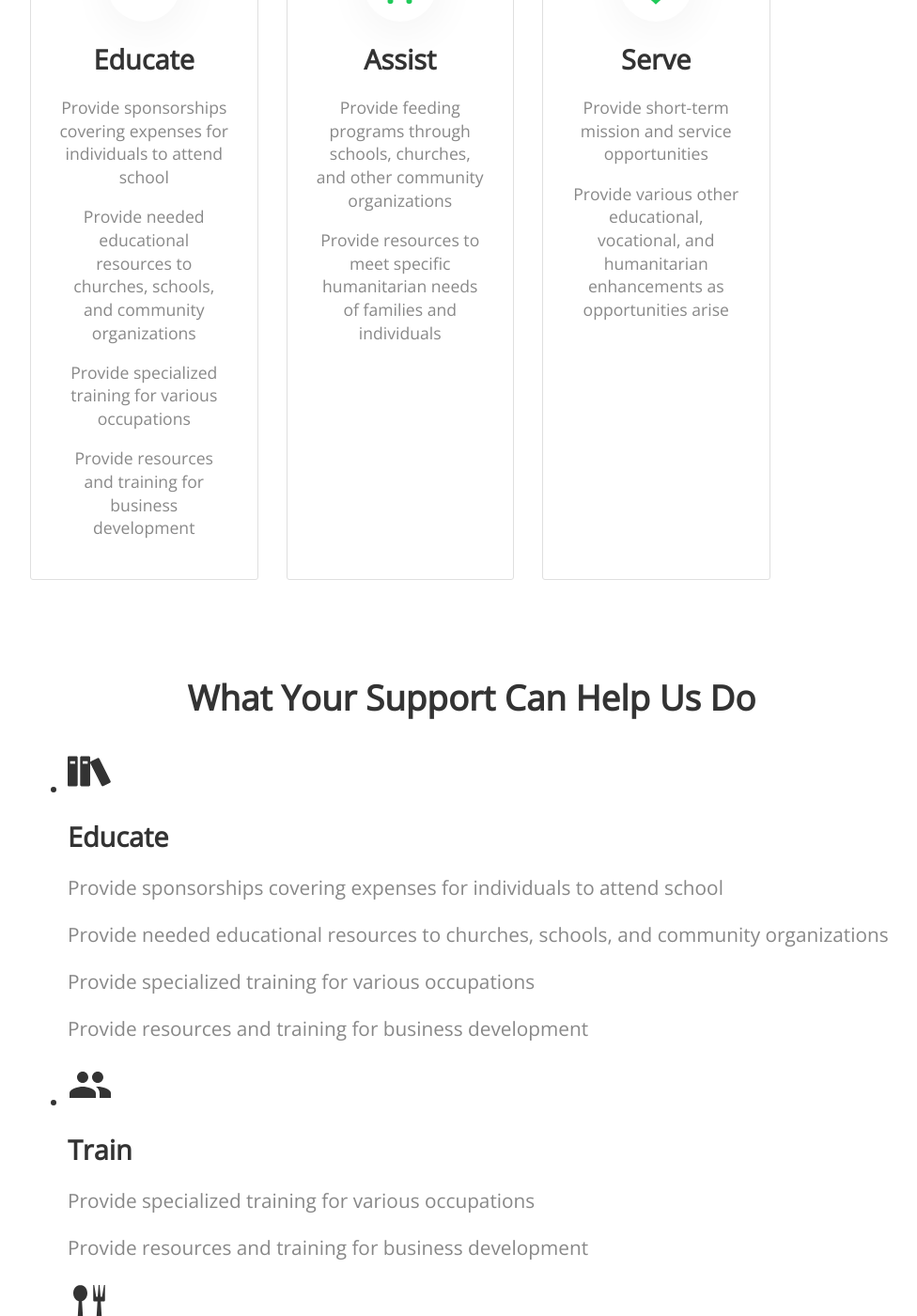
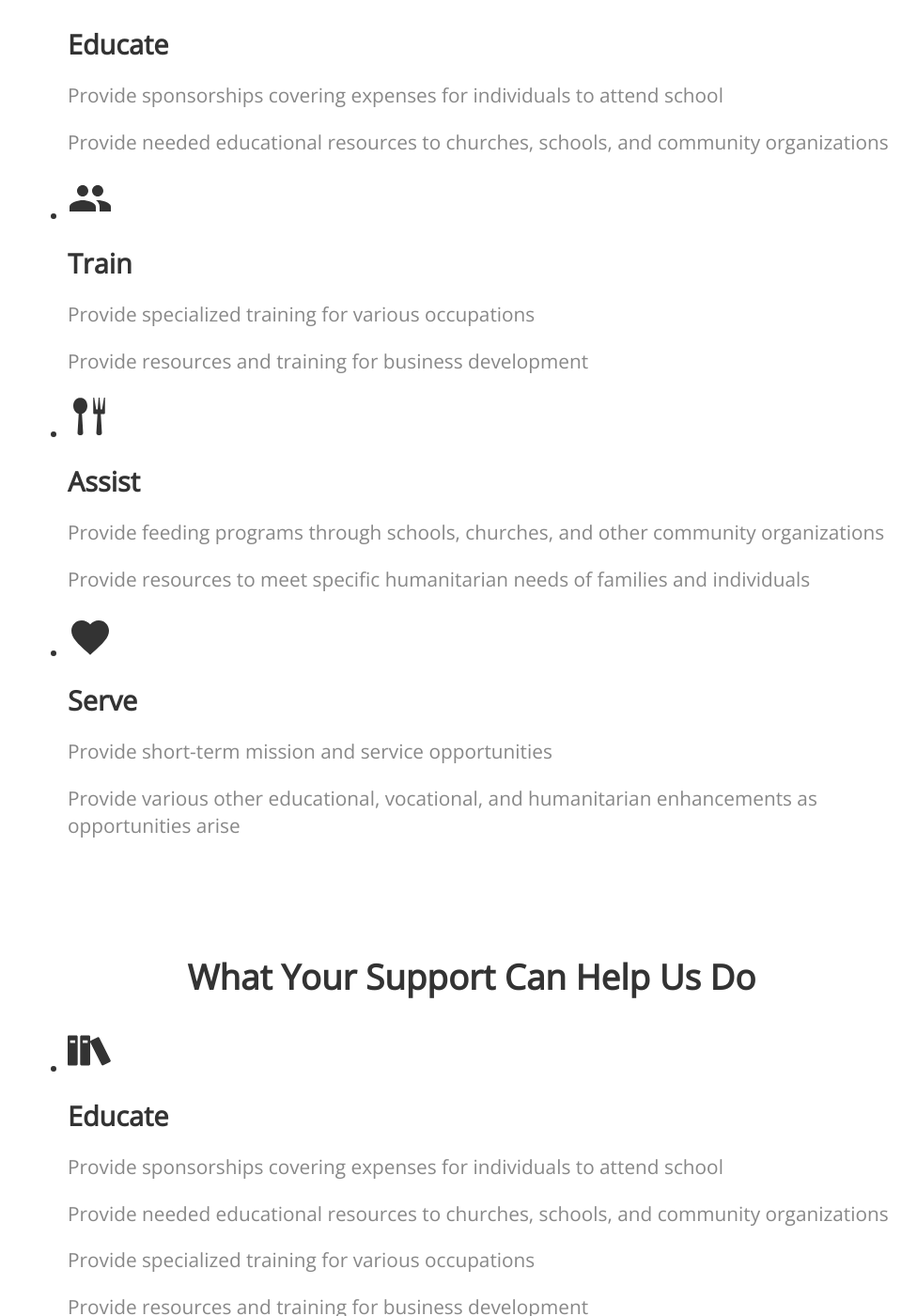
Before and after one commit to Growing-Beyond/gbsite, a Jekyll site: the page built from index.html, in a window 1280 px wide and 1400 px high, scrolled down 1207 px. Shown: the whole window at 94% size, without its empty margins (138-1114 px from the left). Built offline with Jekyll 4.4.1, drawn with Linux system fonts in a browser that asks for light colours; nearby versions of some CDN libraries; a script that is not in the unit is left out.

Commit message:
Update index.html

```diff
--- a/index.html
+++ b/index.html
@@ -35,13 +35,20 @@ title: Growing Beyond
 <div class="container">
 	<h2 class="editable" style="text-align: center;">What Your Support Can Help Us Do</h2>
 
-	<ul class="thirds">
+	<ul class="fourth">
 		<li>
 			<div class="image">{% include icons/site.html icon="book" %}</div>
 			<h3 class="editable">Educate</h3>
 			<p class="editable">
 				<p>Provide sponsorships covering expenses for individuals to attend school</p>
 				<p>Provide needed educational resources to churches, schools, and community organizations</p>
+			 </p>
+		</li>
+
+		<li>
+			<div class="image">{% include icons/site.html icon="people" %}</div>
+			<h3 class="editable">Train</h3>
+			<p class="editable">
 				<p>Provide specialized training for various occupations</p>
 				<p>Provide resources and training for business development</p>
 			 </p>
@@ -82,14 +89,7 @@ title: Growing Beyond
 			 </p>
 		</li>
 
-		<li>
-			<div class="image">{% include icons/site.html icon="people" %}</div>
-			<h3 class="editable">Train</h3>
-			<p class="editable">
-				<p>Provide specialized training for various occupations</p>
-				<p>Provide resources and training for business development</p>
-			 </p>
-		</li>
+
 
 		<li>
 			<div class="image">{% include icons/site.html icon="food" %}</div>
```
